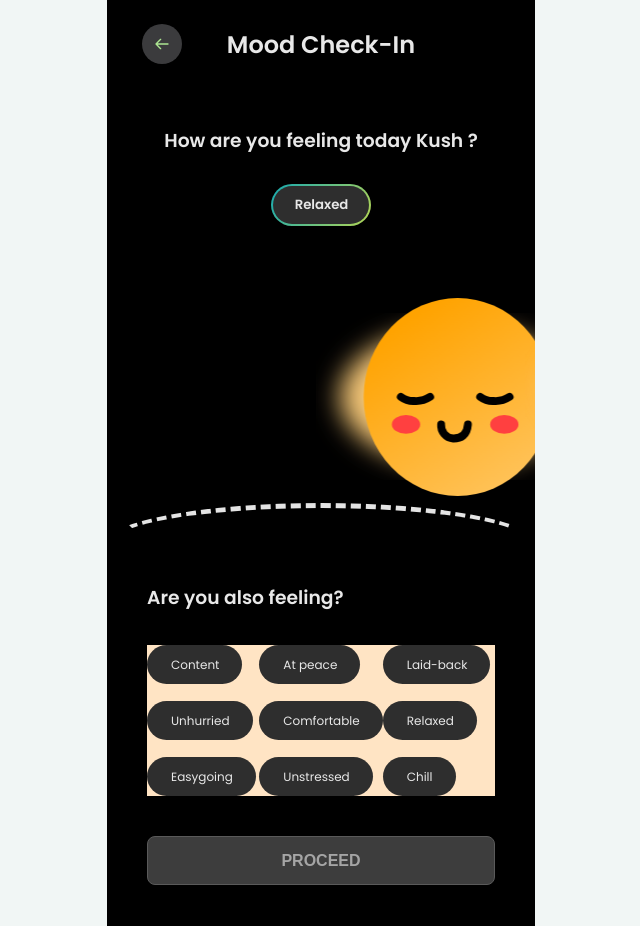
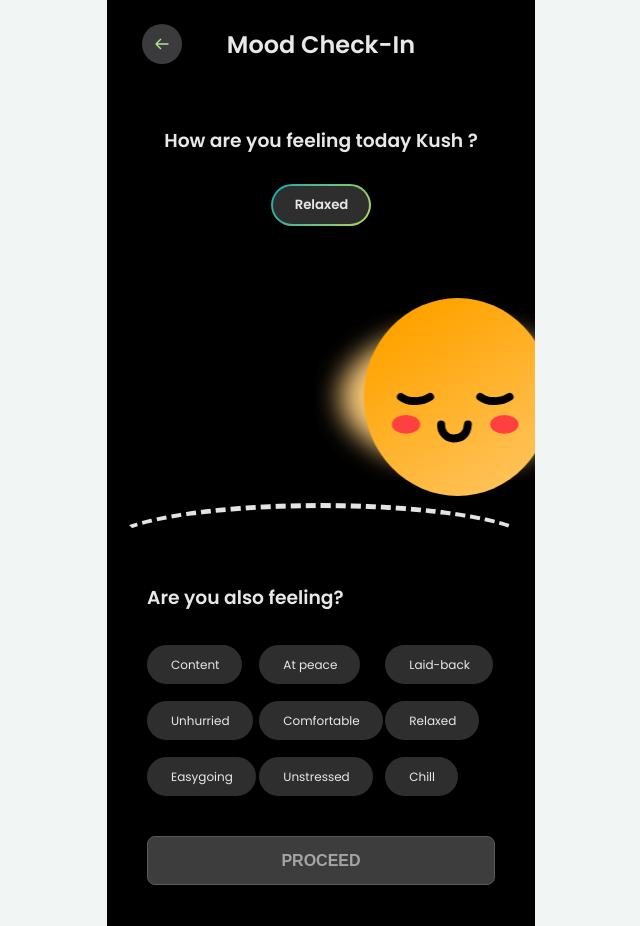
Before and after one commit to kush-x7/mindpeers-mood-tracker, a React (Vite) app: page / in a window 1280 px wide. Shown: the whole page, without its empty margins (319-959 px from the left). Built offline with nearby package versions, Linux system fonts and the light colour scheme.

Commit message:
fix: added some column in grid

```diff
--- a/src/components/MoodSelector/moodSelector.css
+++ b/src/components/MoodSelector/moodSelector.css
@@ -10,8 +10,9 @@
   grid-template-columns: repeat(3, 1fr);
   grid-template-rows: repeat(3, 1fr);
   grid-row-gap: 1.7rem;
+  grid-column-gap: 0.25rem;
 
-  background-color: bisque;
+  /* background-color: bisque; */
 
   /* padding: 4rem; */
 }
```
